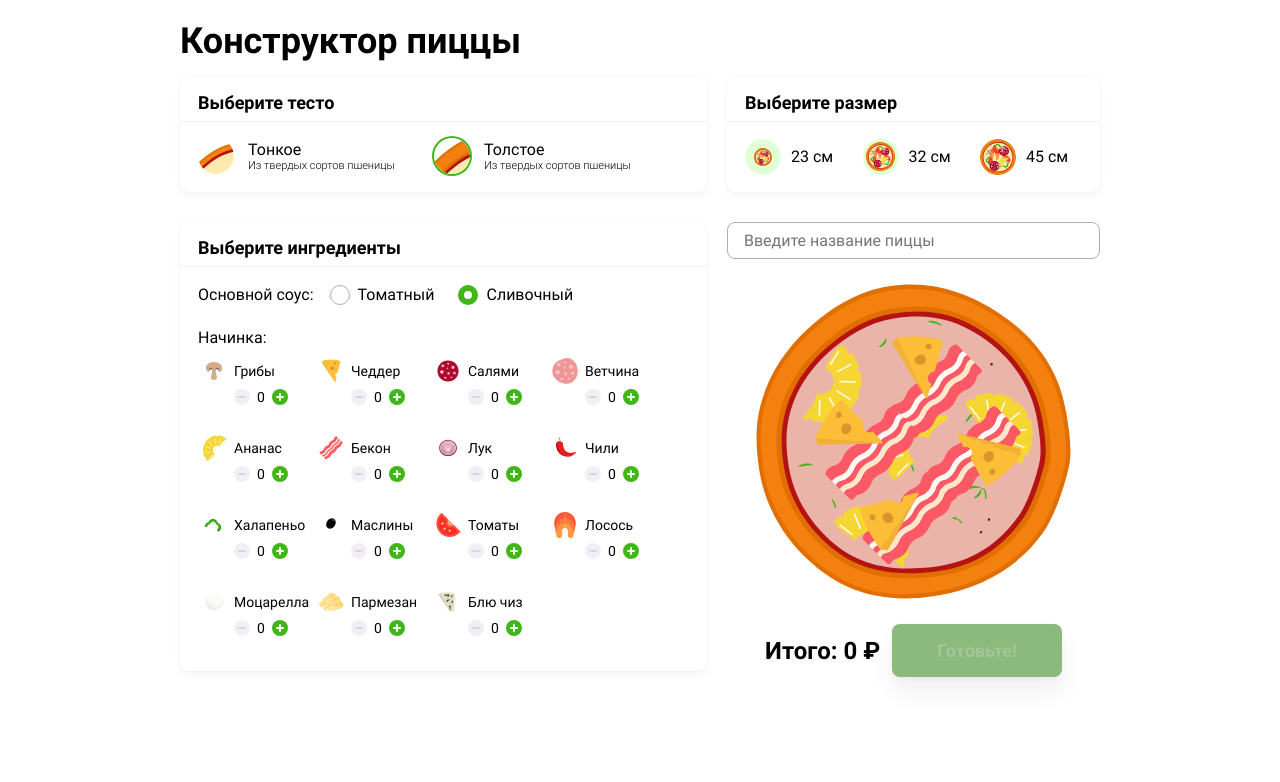
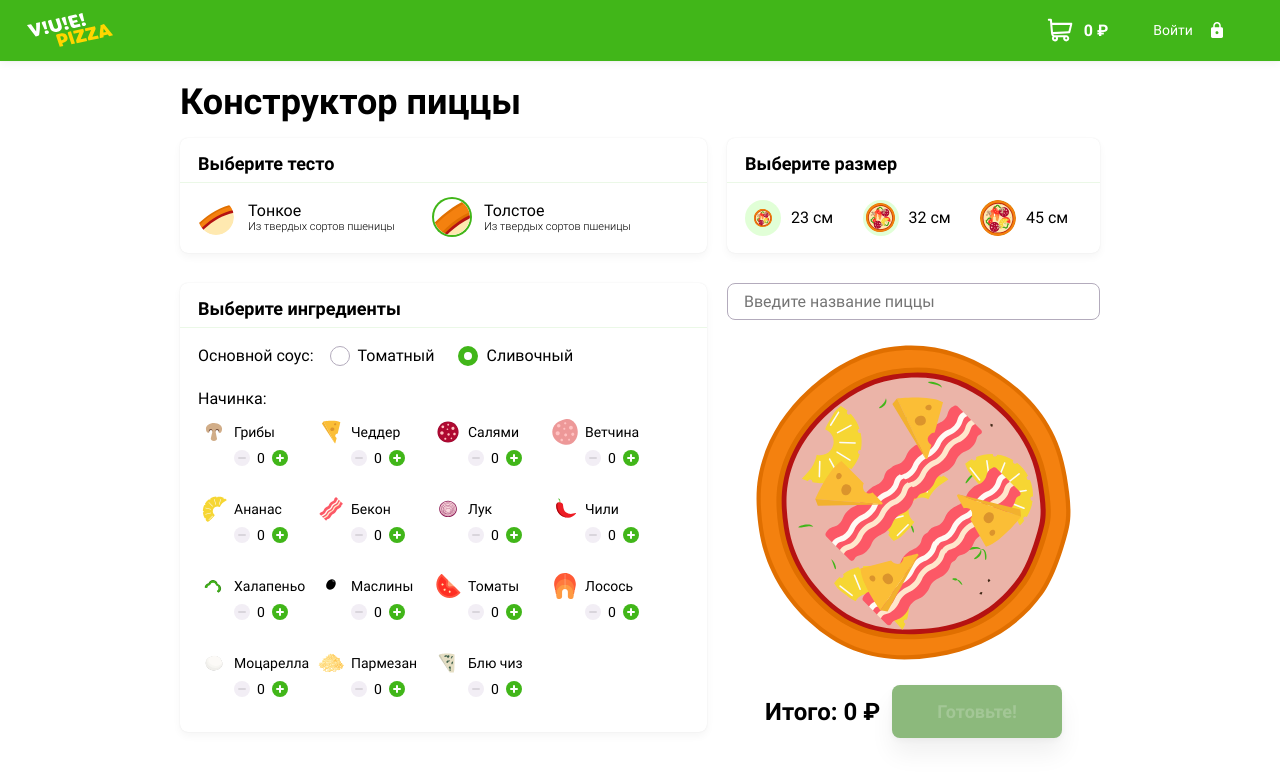
Before and after one commit to htmlacademy-vue/404659-pizza-1, a Vue app in the folder src/frontend/: page / in a window 1280 px wide. Shown: the top 782 px of the page. Built offline with nearby package versions, Linux system fonts and the light colour scheme.

Commit message:
Header вынесен в лейаут и подключен в Index.vue

```diff
--- /dev/null
+++ b/src/frontend/src/layouts/AppLayout.vue
@@ -0,0 +1,16 @@
+<template>
+  <div class="app-layout">
+    <AppLayoutHeader />
+  </div>
+</template>
+
+<script>
+import AppLayoutHeader from "@/layouts/AppLayoutHeader";
+
+export default {
+  name: "AppLayout",
+  components: {
+    AppLayoutHeader,
+  },
+};
+</script>
--- /dev/null
+++ b/src/frontend/src/layouts/AppLayoutHeader.vue
@@ -0,0 +1,44 @@
+<template>
+  <header class="header">
+    <div class="header__logo">
+      <a href="index.html" class="logo">
+        <img
+          src="@/assets/img/logo.svg"
+          alt="V!U!E! Pizza logo"
+          width="90"
+          height="40"
+        />
+      </a>
+    </div>
+    <div class="header__cart">
+      <a href="cart.html">0 ₽</a>
+    </div>
+    <div class="header__user">
+      <a href="#" class="header__login"><span>Войти</span></a>
+    </div>
+  </header>
+</template>
+
+<script>
+export default {
+  name: "AppLayoutHeader",
+};
+</script>
+
+<style lang="scss" scoped>
+.header__login {
+  &::after {
+    display: inline-block;
+
+    width: 32px;
+    height: 32px;
+    margin-left: 8px;
+
+    content: "";
+    vertical-align: middle;
+
+    background: url(../assets/img/login.svg) no-repeat center;
+    background-size: auto 50%;
+  }
+}
+</style>
--- a/src/frontend/src/views/Index.vue
+++ b/src/frontend/src/views/Index.vue
@@ -1,4 +1,6 @@
 <template>
+  <div>
+    <AppLayout />
     <main class="content">
       <form action="#" method="post">
         <div class="content__wrapper">
@@ -12,7 +14,9 @@
                 <label
                   v-for="dough in doughs"
                   :key="dough.id"
-                :class="`dough__input dough__input--${DOUGHS[dough.name].name}`"
+                  :class="`dough__input dough__input--${
+                    DOUGHS[dough.name].name
+                  }`"
                 >
                   <input
                     type="radio"
@@ -155,11 +159,13 @@
         </div>
       </form>
     </main>
+  </div>
 </template>
 
 <script>
 import pizza from "@/static/pizza.json";
 import { INGREDIENTS, SAUCES, DOUGHS, SIZES } from "@/common/constants";
+import AppLayout from "@/layouts/AppLayout.vue";
 
 export default {
   data() {
@@ -174,7 +180,10 @@
       SIZES,
     };
   },
+  components: {
+    AppLayout,
+  },
 };
 </script>
 
-<style lang="scss" scoped></style>
+<style lang="scss"></style>
```
Lines whose indentation alone changed are shown as unchanged.
